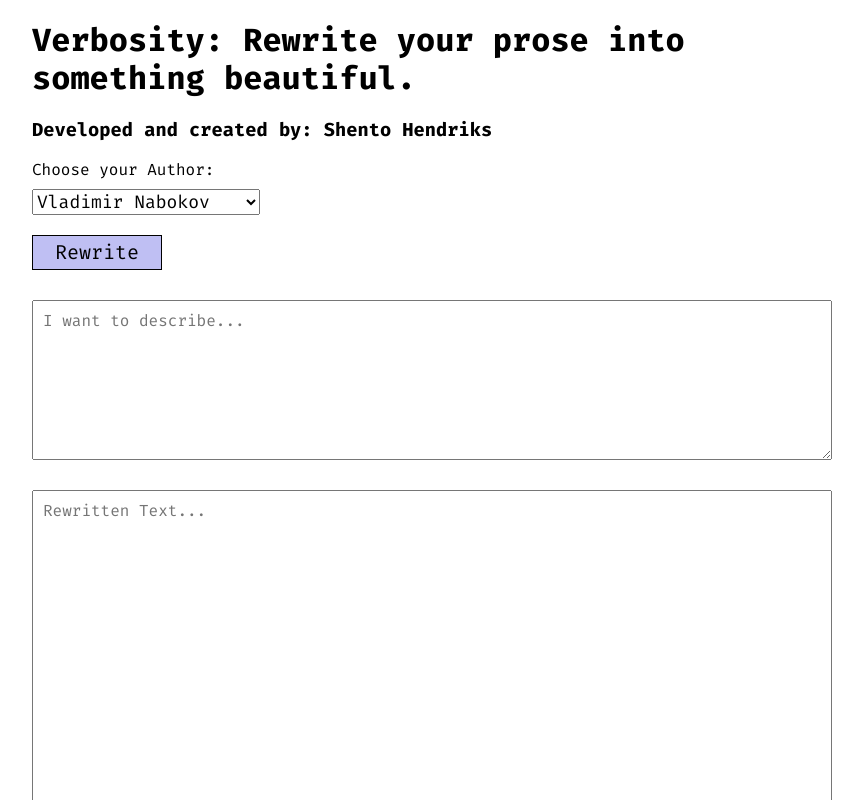
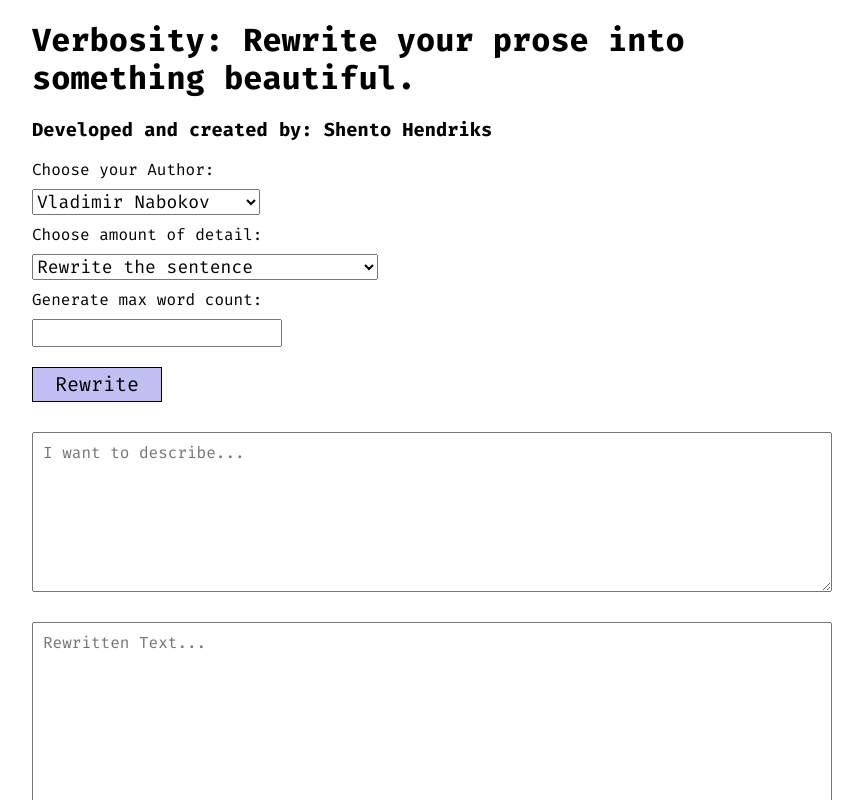
Before and after one commit to ShentoHendriks/webapp, a Next.js app: page / in a window 1280 px wide. Shown: the top 800 px of the page, without its empty margins (208-1071 px from the left). Built offline with nearby package versions, Linux system fonts and the light colour scheme.

Commit message:
Added Max word count, and added aditional authors and poetic mode

```diff
--- a/pages/api/generate.js
+++ b/pages/api/generate.js
@@ -10,7 +10,7 @@ export default async function (req, res) {
     model: "text-davinci-003",
     prompt: generatePrompt(req.body.input), // data is received here and sent from index.js -> body: JSON.stringify({ input: input_prompt })
     temperature: 0.7,
-    max_tokens: 556,
+    max_tokens: req.body.maxwordsCount,
     top_p: 1,
     frequency_penalty: 0,
     presence_penalty: 0,
--- a/pages/index.js
+++ b/pages/index.js
@@ -9,19 +9,50 @@ export default function Home() {
   const ref = useRef(null);
   const author = useRef(null);
   const output = useRef(null);
+  const detail = useRef(null);
+  const maxwords = useRef(null);
 
   var input_prompt = "";
 
   async function onSubmit(event) {
     event.preventDefault();
+
+    // Setup The prompt
+
     input_prompt = `Rewrite as if ${author.current.value} has written it:\n${ref.current.value}`
+
+    if (detail.current.value == "Rewrite the sentence") {
+      input_prompt = `Rewrite as if ${author.current.value} has written it:\n'\n${ref.current.value}\n'\n`
+    }
+
+    if (detail.current.value == "Add more detail") {
+      input_prompt = `Rewrite as if ${author.current.value} has written it. Add more detail:\n'\n${ref.current.value}\n'\n`
+    }
+    if (detail.current.value == "Add as many detail as possible") {
+      input_prompt = `Rewrite as if ${author.current.value} has written it. Add as many details as possible. Write as much as you can:\n'\n${ref.current.value}\n'\n`
+    }
+
+    // Max words
+    function isNumeric(value) {
+      return /^-?\d+$/.test(value);
+    }
+
+    var number_for_prompt = 250;
+    if (isNumeric(maxwords.current.value) == true) {
+      number_for_prompt = parseInt(maxwords.current.value/0.75)
+    }
+
+
     const response = await fetch("/api/generate", {
       method: "POST",
       headers: {
         "Content-Type": "application/json",
       },
       /* Send the data to the generate.js */
-      body: JSON.stringify({ input: input_prompt }),
+      body: JSON.stringify({
+        input: input_prompt,
+        maxwordsCount: number_for_prompt,
+      }),
     });
     const data = await response.json();
 
@@ -51,15 +82,32 @@ export default function Home() {
         <div className={styles.wrapper}>
           <h1>Verbosity: Rewrite your prose into something beautiful.</h1>
           <h3>Developed and created by: Shento Hendriks</h3>
+
           <div>Choose your Author:</div>
           <select className={styles.bigfont} ref={author}>
             <option value="Vladimir Nabokov">Vladimir Nabokov</option>
             <option value="Ernest Hemingway">Ernest Hemingway</option>
             <option value="F. Scott Fitzgerald">F. Scott Fitzgerald</option>
+            <option value="J. R. R. Tolkien">J. R. R. Tolkien</option>
+            <option value="Virginia Woolf">Virginia Woolf</option>
+            <option value="A poet">A Poet</option>
           </select>
+
+          <div className={styles.margintop}>Choose amount of detail:</div>
+          <select className={styles.bigfont} ref={detail}>
+            <option value="Rewrite the sentence">Rewrite the sentence</option>
+            <option value="Add more detail">Add more detail</option>
+            <option value="Add as many detail as possible">Add as many detail as possible</option>
+          </select>
+
+          <div className={styles.margintop}>Generate max word count:</div>
+
+          <input type="text" className={styles.bigfont} ref={maxwords}></input>
+
           <form onSubmit={onSubmit}>
             <input className={styles.button} type="submit" value="Rewrite" />
           </form>
+
           <textarea className={styles.vakinput} ref={ref} placeholder="I want to describe..."></textarea>
           <textarea className={styles.vakouput} placeholder="Rewritten Text..." ref={output}></textarea>
         </div>
--- a/pages/index.module.css
+++ b/pages/index.module.css
@@ -53,7 +53,7 @@
   transition: all .10s;
 }
 
-.margin-top {
+.margintop {
   margin-top: 10px;
 }
 
```
